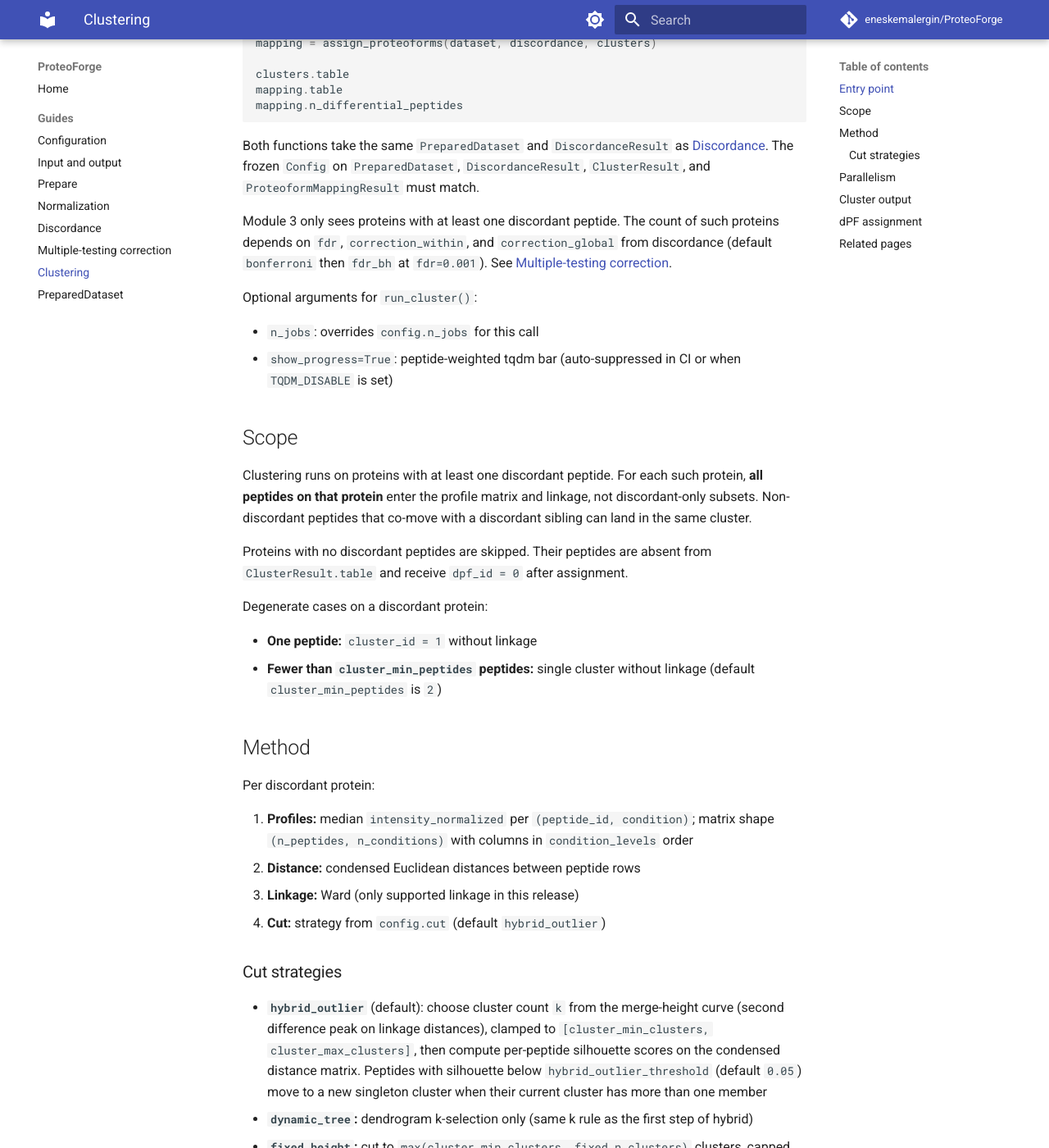
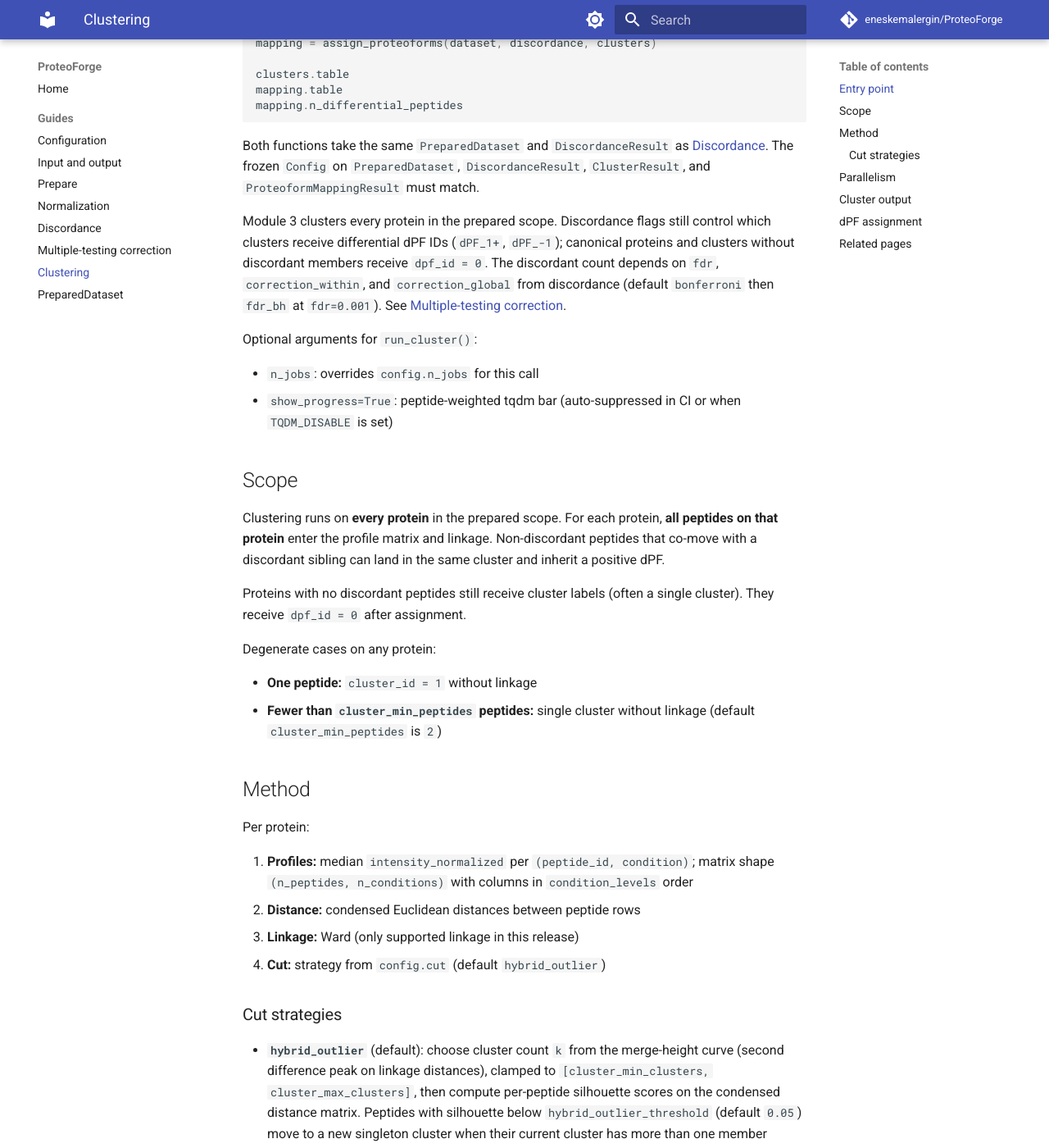
Before and after one commit to eneskemalergin/ProteoForge, an MkDocs documentation site: the page built from docs/clustering.md, in a window 1280 px wide and 1400 px high, scrolled down 569 px. Shown: the whole window at 82% size. Built offline with MkDocs 1.6.1 and Material for MkDocs 9.7.7, drawn with Linux system fonts in a browser that asks for light colours; comment, search, counter and statistics services are not loaded; some of the changed text lies outside the part shown.

Commit message:
fix: cluster all proteins instead of ones with discordant

```diff
--- a/docs/clustering.md
+++ b/docs/clustering.md
@@ -1,6 +1,6 @@
 # Clustering (Module 3)
 
-Groups peptides by condition profile similarity on proteins where Module 2 found at least one discordant peptide. The default path uses Ward hierarchical clustering on Euclidean distances between median condition profiles, then a dendrogram cut. `assign_proteoforms()` maps clusters to differential proteoform IDs (dPF).
+Groups peptides by condition profile similarity on every protein in the prepared scope. The default path uses Ward hierarchical clustering on Euclidean distances between median condition profiles, then a dendrogram cut. `assign_proteoforms()` maps clusters to differential proteoform IDs (dPF).
 
 ## Entry point
 
@@ -26,7 +26,7 @@ mapping.n_differential_peptides
 
 Both functions take the same `PreparedDataset` and `DiscordanceResult` as [Discordance](discordance.md). The frozen `Config` on `PreparedDataset`, `DiscordanceResult`, `ClusterResult`, and `ProteoformMappingResult` must match.
 
-Module 3 only sees proteins with at least one discordant peptide. The count of such proteins depends on `fdr`, `correction_within`, and `correction_global` from discordance (default `bonferroni` then `fdr_bh` at `fdr=0.001`). See [Multiple-testing correction](correction.md).
+Module 3 clusters every protein in the prepared scope. Discordance flags still control which clusters receive differential dPF IDs (`dPF_1+`, `dPF_-1`); canonical proteins and clusters without discordant members receive `dpf_id = 0`. The discordant count depends on `fdr`, `correction_within`, and `correction_global` from discordance (default `bonferroni` then `fdr_bh` at `fdr=0.001`). See [Multiple-testing correction](correction.md).
 
 Optional arguments for `run_cluster()`:
 
@@ -35,18 +35,18 @@ Optional arguments for `run_cluster()`:
 
 ## Scope
 
-Clustering runs on proteins with at least one discordant peptide. For each such protein, **all peptides on that protein** enter the profile matrix and linkage, not discordant-only subsets. Non-discordant peptides that co-move with a discordant sibling can land in the same cluster.
+Clustering runs on **every protein** in the prepared scope. For each protein, **all peptides on that protein** enter the profile matrix and linkage. Non-discordant peptides that co-move with a discordant sibling can land in the same cluster and inherit a positive dPF.
 
-Proteins with no discordant peptides are skipped. Their peptides are absent from `ClusterResult.table` and receive `dpf_id = 0` after assignment.
+Proteins with no discordant peptides still receive cluster labels (often a single cluster). They receive `dpf_id = 0` after assignment.
 
-Degenerate cases on a discordant protein:
+Degenerate cases on any protein:
 
 - **One peptide:** `cluster_id = 1` without linkage
 - **Fewer than `cluster_min_peptides` peptides:** single cluster without linkage (default `cluster_min_peptides` is `2`)
 
 ## Method
 
-Per discordant protein:
+Per protein:
 
 1. **Profiles:** median `intensity_normalized` per `(peptide_id, condition)`; matrix shape `(n_peptides, n_conditions)` with columns in `condition_levels` order
 2. **Distance:** condensed Euclidean distances between peptide rows
@@ -97,7 +97,7 @@ joined = dataset.peptides.join(
 
 - `protein_id`, `peptide_id`
 - `is_discordant`
-- `cluster_id`: null for peptides on proteins without discordance
+- `cluster_id`: 1-based cluster label from Module 3 (always set when clustering ran on the full prepared scope)
 - `dpf_id`: differential proteoform ID
 
 Assignment is cluster-first: every peptide in a cluster inherits that cluster's dPF.
@@ -108,7 +108,7 @@ Assignment is cluster-first: every peptide in a cluster inherits that cluster's
 | One peptide, discordant | `-1` (`dPF_-1`, singleton differential) |
 | Two or more peptides, at least one discordant | `1`, `2`, … (`dPF_1`, …; numbered per protein among qualifying clusters, ordered by `cluster_id`) |
 
-Peptides on proteins with no discordant members always receive `dpf_id = 0` and `cluster_id = null`.
+Peptides on proteins with no discordant members receive `dpf_id = 0` and a cluster label from linkage (often `cluster_id = 1` when the protein has only one cluster).
 
 `mapping.metadata` reports counts by dPF class (`n_singleton_peptides`, `n_differential_peptides`, `dpf_counts`, and related fields).
 
```
Also changed, not shown: other parts of docs/clustering.md (+1 -1 lines), CHANGELOG.md (+10 -0 lines), README.md (+1 -1 lines), docs/discordance.md (+1 -1 lines), docs/index.md (+1 -1 lines), 5 other files.
